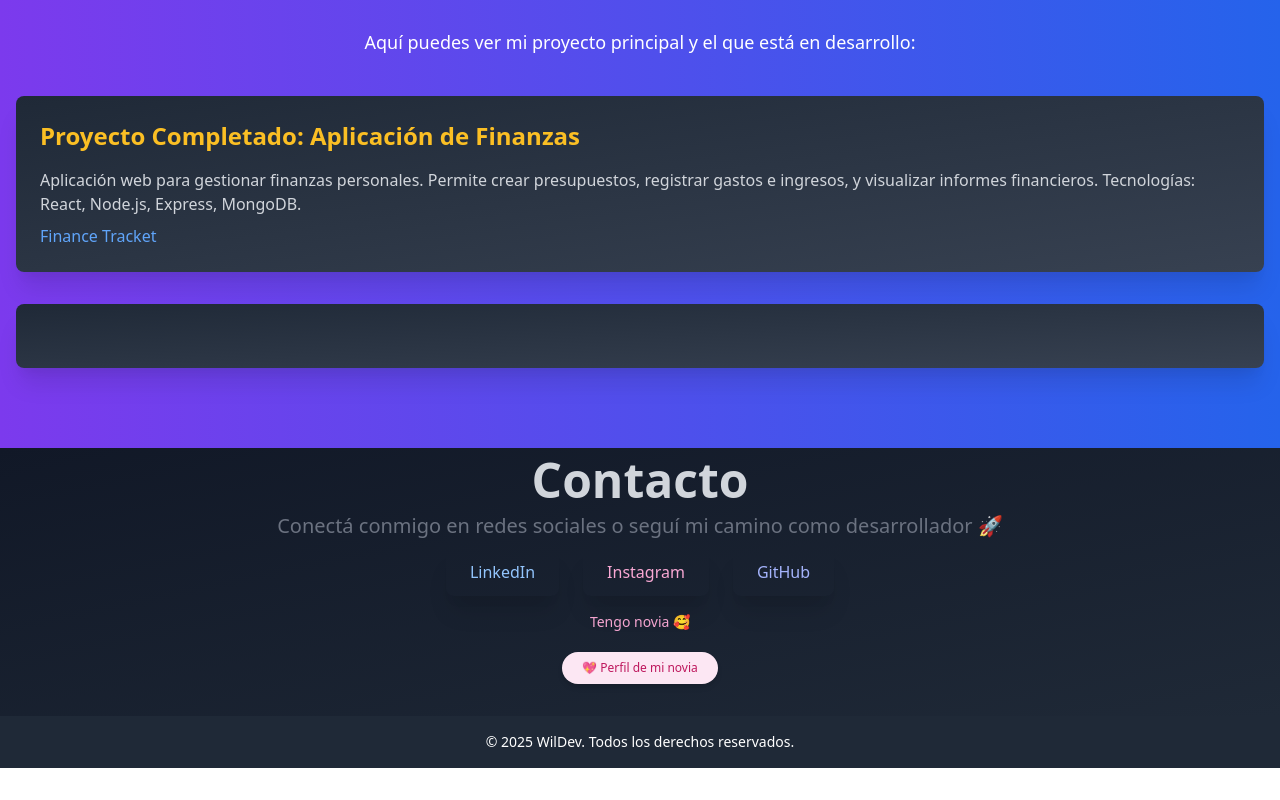
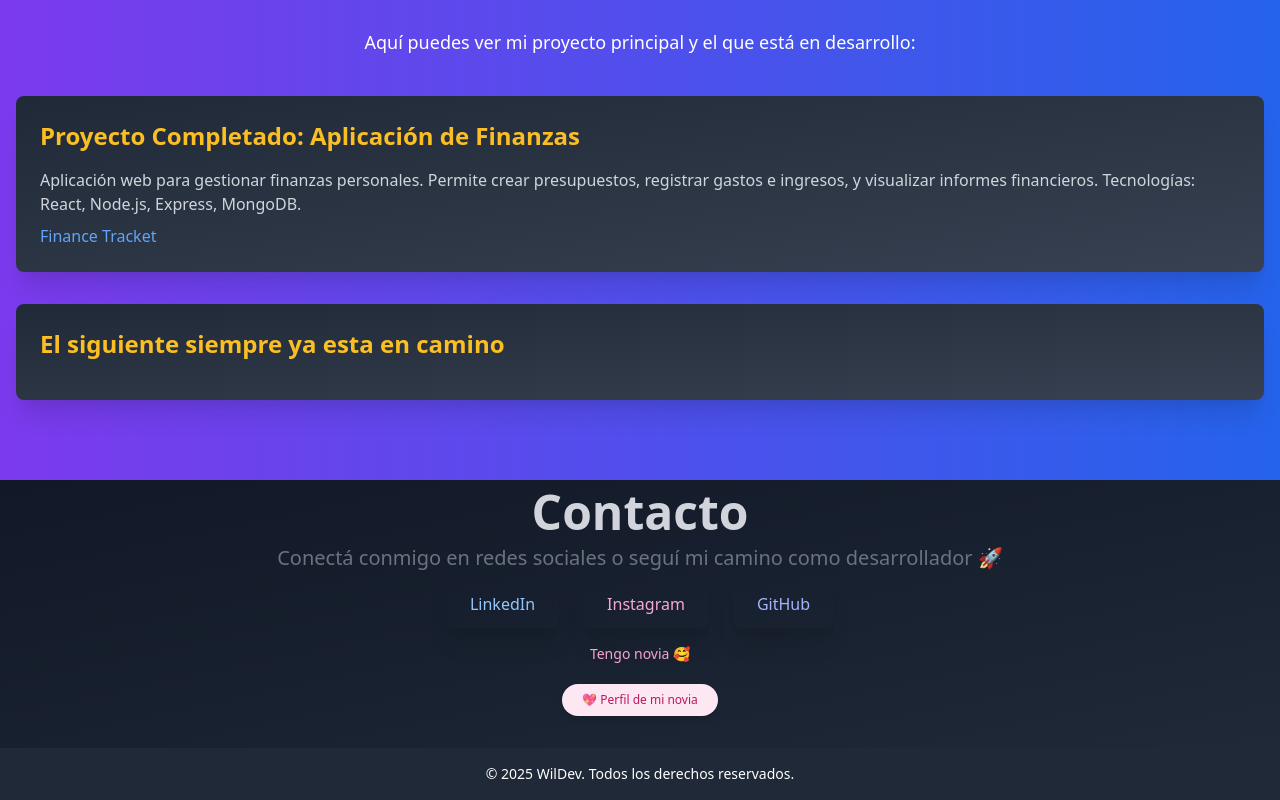
Before and after one commit to WildoFari/My-personal-page, a Next.js app: page / in a window 1280 px wide. Shown: the part 2308-3108 px from the top of the page. Before the commit the page ends 3076 px from the top, so only its background shows below. Built offline with nearby package versions, Linux system fonts and the light colour scheme.

Commit message:
commentado desactivado

```diff
--- a/src/sections/Projects.tsx
+++ b/src/sections/Projects.tsx
@@ -18,7 +18,7 @@ export default function Projects() {
                 </div>
                 <div className="p-6 rounded-lg shadow-xl bg-gradient-to-br from-gray-800 to-gray-700">
                     <h3 className="text-2xl font-semibold mb-4 text-yellow-400">
-                        {/* El siguiente siempre ya esta en camino */}
+                        El siguiente siempre ya esta en camino
                     </h3>
                     {/* <p className="text-gray-300">
                         Se viene el proyecto sobre la web de WilDev, donde podras ver mi viaje, mis pasiones y mis proyectos.
```
